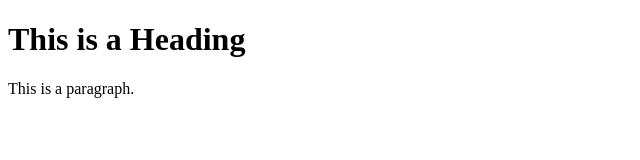
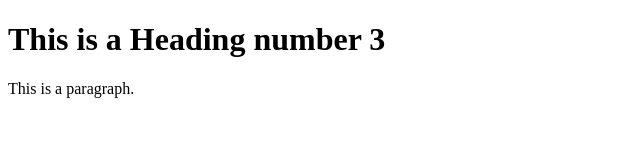
Before and after one commit to Arajan1556/Design_git, a plain HTML site: page day1.html in a window 1280 px wide. Shown: the whole page, without its empty margins (0-640 px from the left). Drawn offline with Linux system fonts and the light colour scheme.

Commit message:
change in he h1

```diff
--- a/day1.html
+++ b/day1.html
@@ -5,7 +5,7 @@
 </head>
 <body>
 
-<h1>This is a Heading</h1>
+<h1>This is a Heading number 3</h1>
 <p>This is a paragraph.</p>
 
 </body>
```
